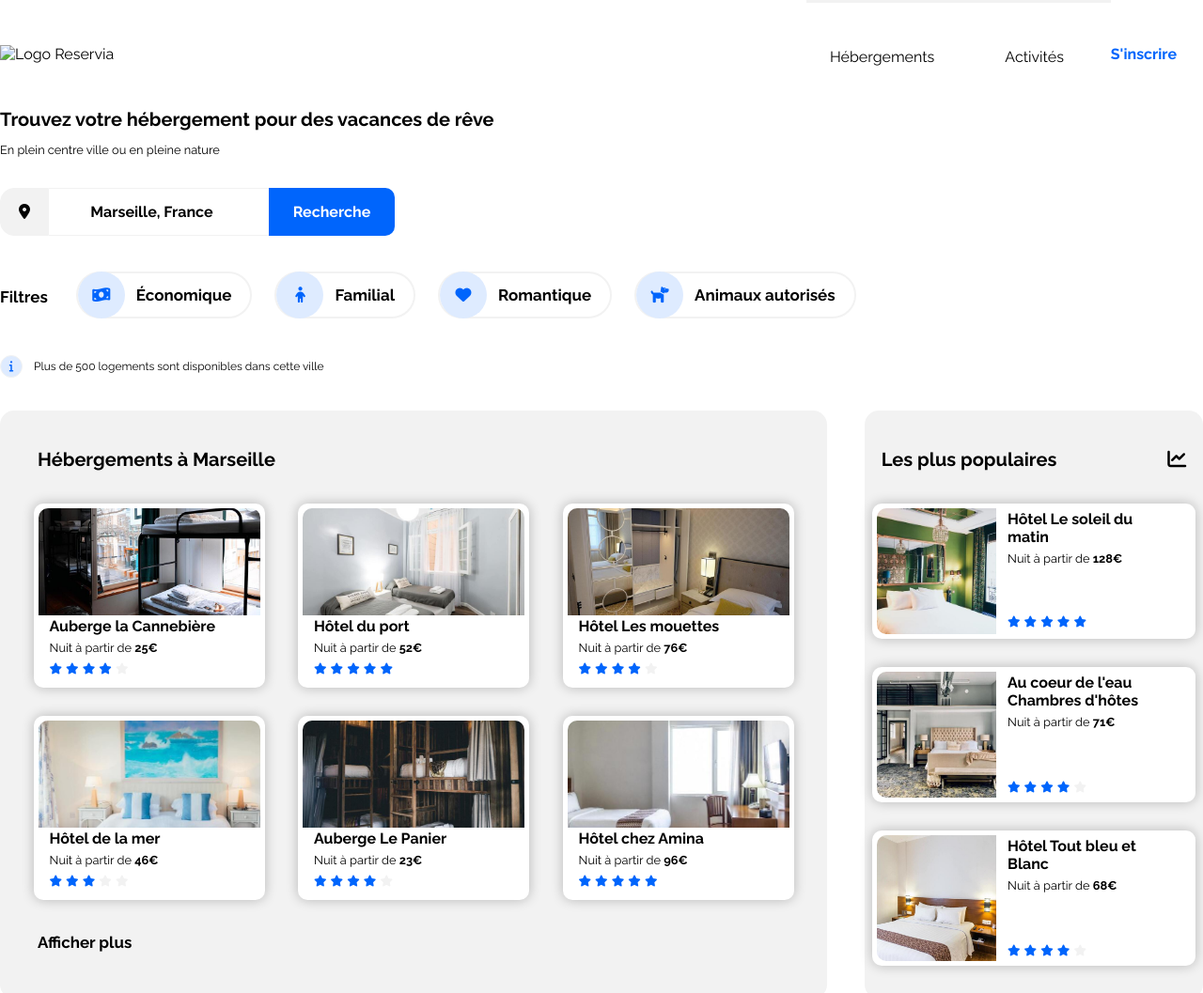
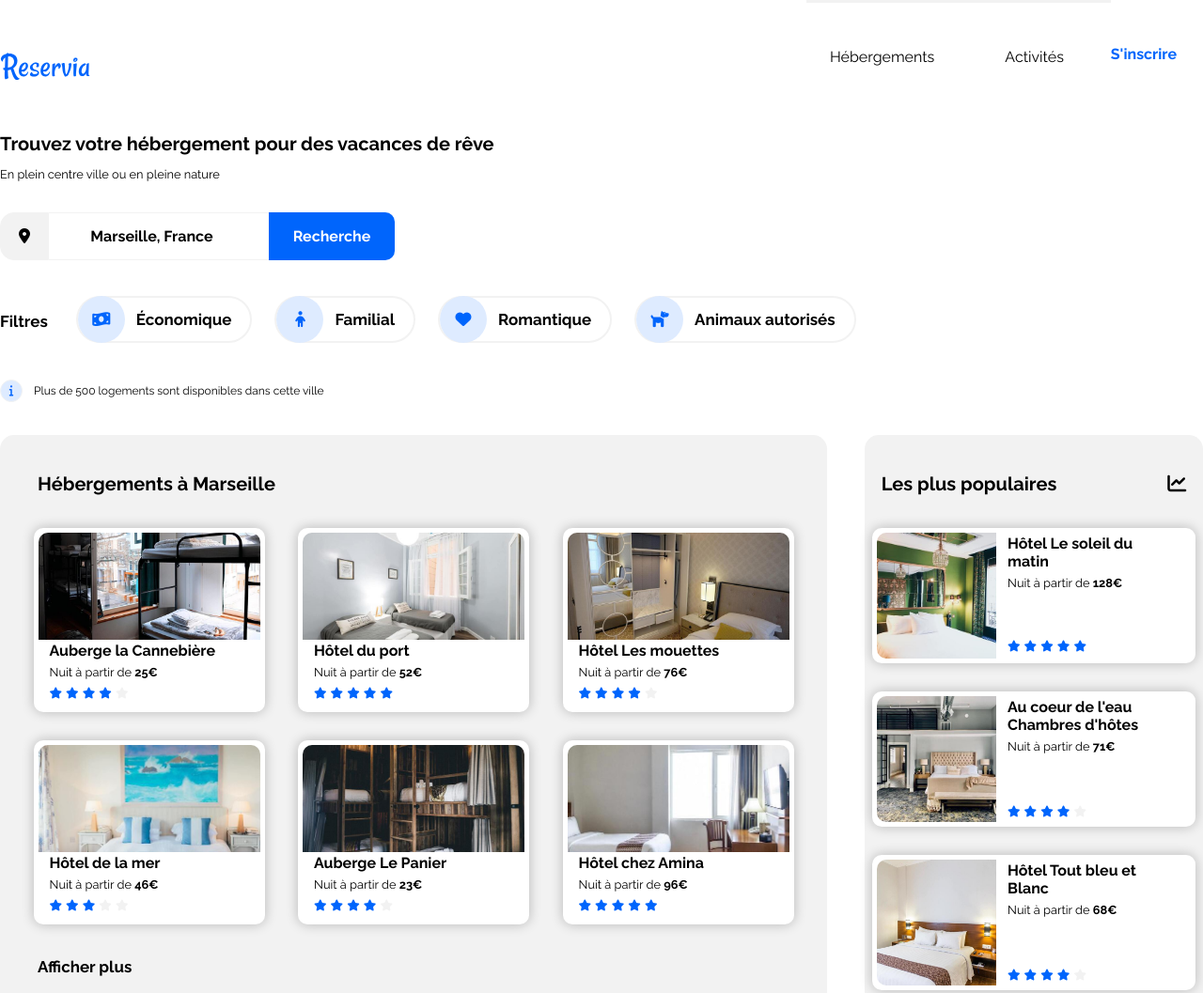
Before and after one commit to Eva195/EvaRiccardi_2_02012021, a plain HTML site: page index.html in a window 1280 px wide. Shown: the top 1057 px of the page at 94% size. Drawn offline with Linux system fonts and the light colour scheme.

Commit message:
HTML Logo

```diff
--- a/index.html
+++ b/index.html
@@ -14,7 +14,7 @@
     <main>
         <header>
 
-            <img src="../Final/images/Reservia.svg" alt="Logo Reservia">
+            <img src="images/Reservia.svg" alt="Logo Reservia">
 
             <nav>
                 <a href="#ancreResultats">Hébergements</a>
```
